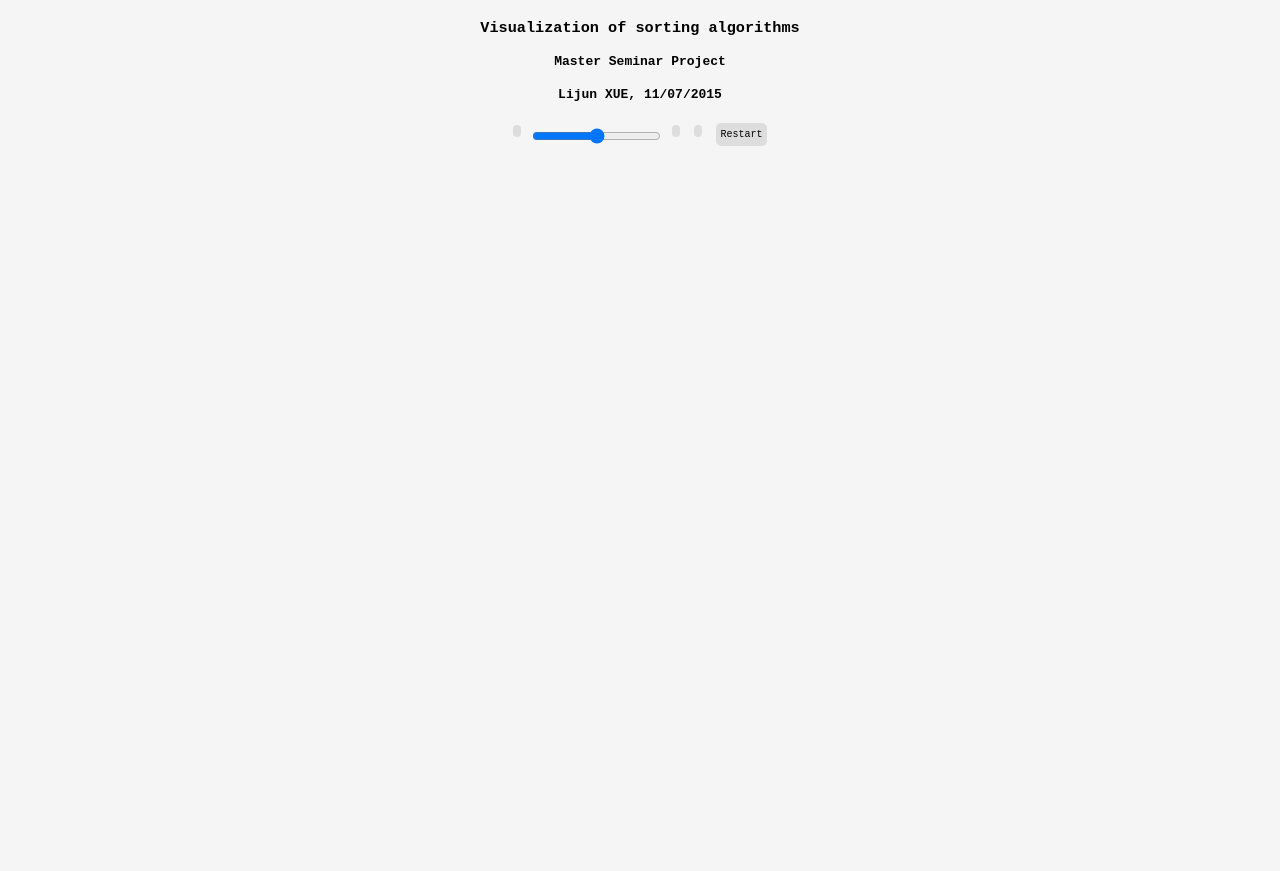
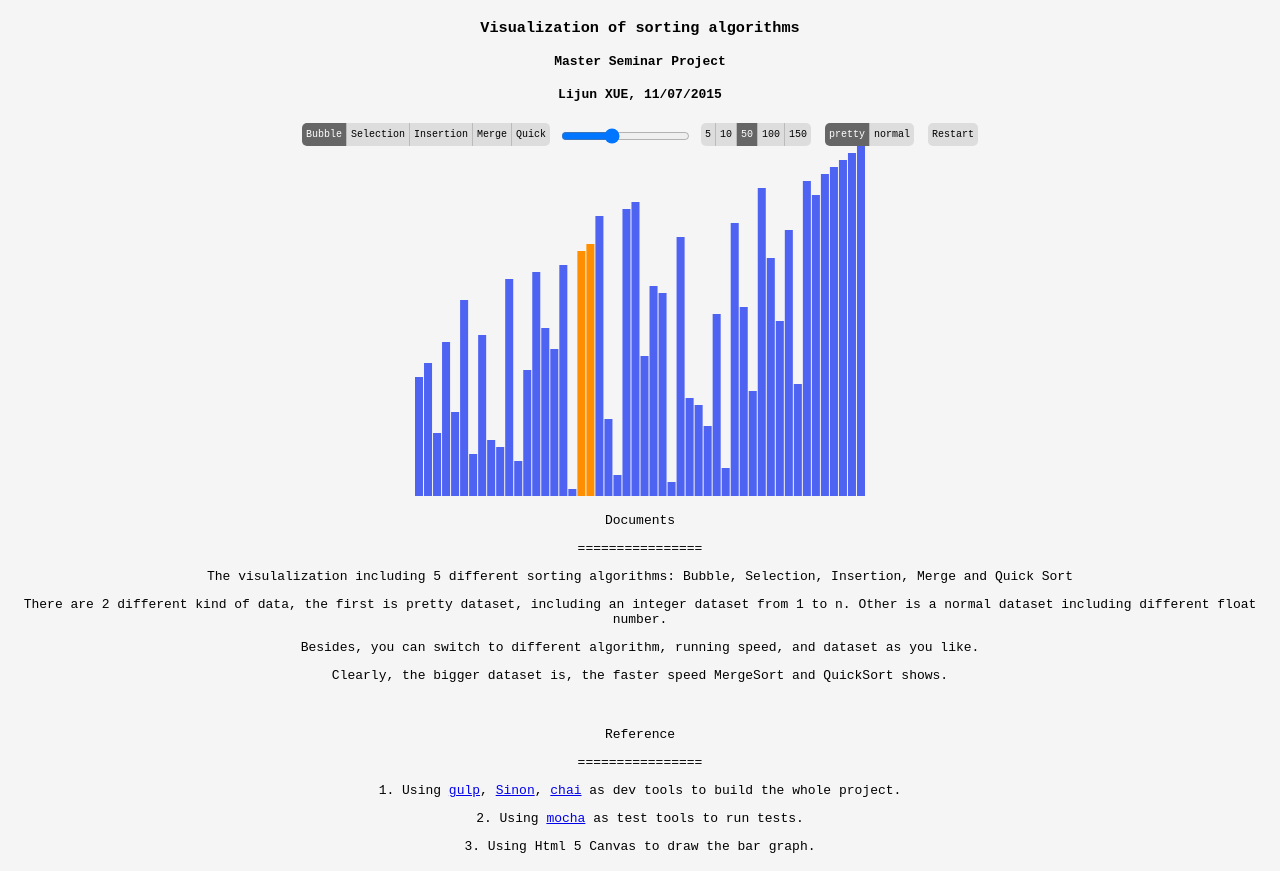
Before and after one commit to royxue/sorting_algorithm_simulation, a website: page sort-visualization/app/index.html in a window 1280 px wide. Before the commit the page ends 800 px from the top, so only its background shows below. Drawn offline with nearby package versions, Linux system fonts and the light colour scheme.

Commit message:
Add document to page

```diff
--- a/sort-visualization/app/css/style.styl
+++ b/sort-visualization/app/css/style.styl
@@ -52,3 +52,7 @@ body
 #intro
     font-family: monospace
     text-align: center
+
+p
+    font-family: monospace
+    text-align: center
--- a/sort-visualization/app/index.html
+++ b/sort-visualization/app/index.html
@@ -4,7 +4,7 @@
     <meta charset="UTF-8">
     <title>Sorting Algorithm Visualization</title>
     <link rel="stylesheet" href="css/style.css" type="text/css" media="screen" charset="utf-8">
-
+    <script src="https://cdnjs.cloudflare.com/ajax/libs/randomcolor/0.4.1/randomColor.js"></script>
 </head>
 <body>
 
@@ -53,6 +53,19 @@
         <canvas id="graph-canvas" width="450" height="350"></canvas>
     </div>
 
+    <p>Documents</p>
+    <p>================</p>
+    <p>The visulalization including 5 different sorting algorithms: Bubble, Selection, Insertion, Merge and Quick Sort</p>
+    <p>There are 2 different kind of data, the first is pretty dataset, including an integer dataset from 1 to n. Other is a normal dataset including different float number.</p>
+    <p>Besides, you can switch to different algorithm, running speed, and dataset as you like.</p>
+    <p>Clearly, the bigger dataset is, the faster speed MergeSort and QuickSort shows.</p>
+    <br />
+    <p>Reference</p>
+    <p>================</p>
+    <p>1. Using <a href="http://gulpjs.com/">gulp</a>, <a href="https://www.npmjs.com/package/sinon">Sinon</a>, <a href="https://www.npmjs.com/package/chai">chai</a> as dev tools to build the whole project.</p>
+    <p>2. Using <a href="https://www.npmjs.com/package/mocha">mocha</a> as test tools to run tests.</p>
+    <p>3. Using Html 5 Canvas to draw the bar graph.</p>
+
     <script src="vendor/knockout-3.0.0.debug.js" type="text/javascript" charset="utf-8"></script>
     <script src="js/app.js" type="text/javascript" charset="utf-8"></script>
 </body>
```
Also changed, not shown: sort-visualization/app/css/style.css.
